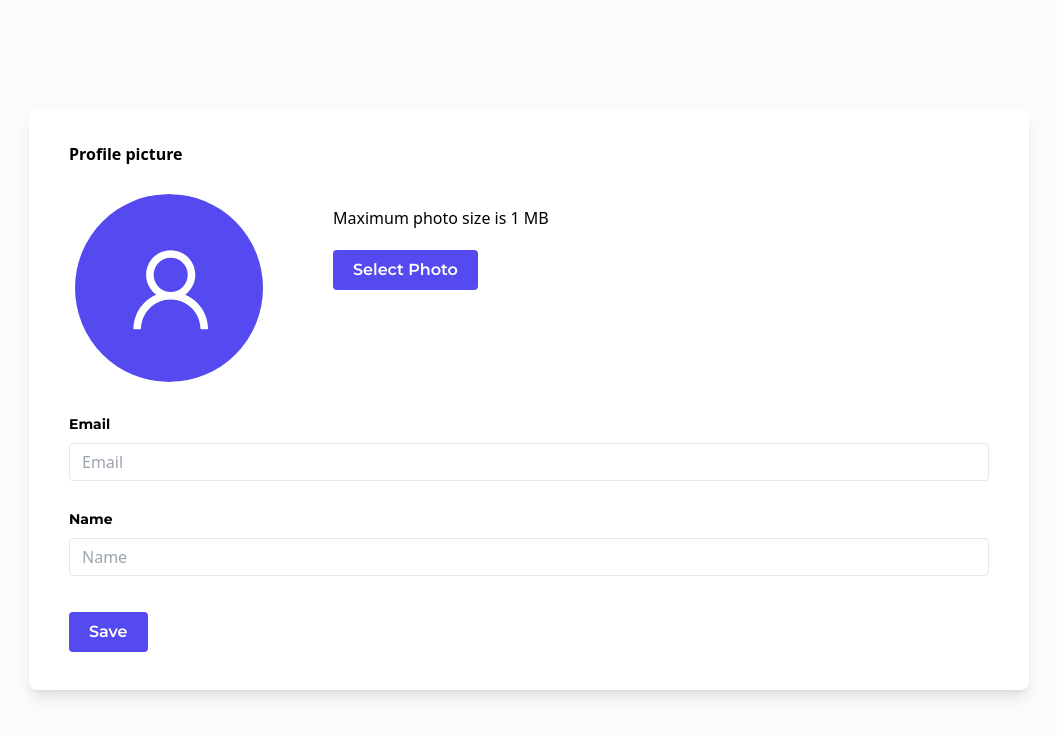
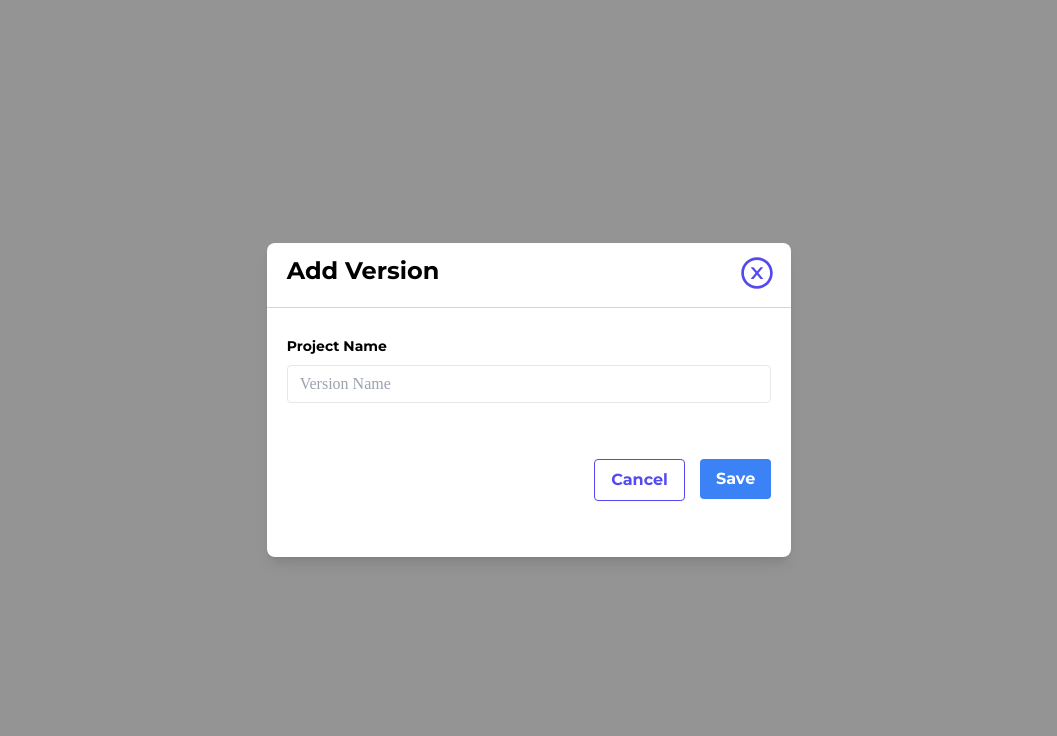
Before and after one commit to Ekasa02/Logibug, a Nuxt app: page /test in a window 1280 px wide. Shown: the top 736 px of the page, without its empty margins (111-1168 px from the left). Built offline with nearby package versions, Linux system fonts and the light colour scheme.

Commit message:
Create component for popup add version

```diff
--- /dev/null
+++ b/components/version/ButtonSave.vue
@@ -0,0 +1,7 @@
+<template>
+    <div>
+        <button class="font-['Montserrat'] bg-blue-500 hover:bg-blue-600 text-white font-bold py-2 px-4 rounded ">
+            Save
+        </button>
+    </div>
+</template>
--- /dev/null
+++ b/components/version/HeaderAddv.vue
@@ -0,0 +1,9 @@
+<template>
+    <div class=" pt-3">
+        <div class="flex">
+            <h1 class="font-['Montserrat'] font-bold text-2xl sm:pr-[300px] pl-5">Add Version</h1>
+            <img src="../loginform/popup/svg/CloseCircle.svg" class="pr-4">
+        </div>
+        <hr class=" border-gray-300 my-4 w-full">
+    </div>
+</template>
--- /dev/null
+++ b/components/version/PopupAddversi.vue
@@ -0,0 +1,32 @@
+<template>
+    <div class="bg-[#33333385] fixed top-0 left-0 right-0 bottom-0 flex items-center sm:justify-center font-['monserrat']">
+      <div>
+        <div class="bg-white rounded-lg shadow-lg">
+          <header-addv></header-addv>
+          <div class="pl-5 pr-5">
+            <project-name></project-name>
+          </div>
+          <div class="flex pt-[90px] justify-between sm:pt-14 pr-5 pb-14">
+            <button-cancel class="ml-auto mr-[15px] "></button-cancel>
+            <button-save ></button-save>
+        </div>
+        </div>
+      </div>
+    </div>
+  </template>
+
+<script>
+import ButtonCancel from "../projectedit/createproject/ButtonCancel.vue";
+import ButtonSave from "./ButtonSave.vue";
+import HeaderAddv from "./HeaderAddv.vue";
+import ProjectName from "./ProjectName.vue";
+
+export default {
+    components:{
+        HeaderAddv,
+        ProjectName,
+        ButtonCancel,
+        ButtonSave,
+    }
+}
+</script>
--- /dev/null
+++ b/components/version/ProjectName.vue
@@ -0,0 +1,13 @@
+<template>
+    <div class="pt-3">
+      <label class="block font-['Montserrat'] font-bold text-[14px] mb-2" for="project-name">
+        Project Name
+      </label>
+      <input
+        id="project-name"
+        class="appearance-none border rounded w-full py-2 px-3 text-gray-700 leading-tight focus:outline-none focus:shadow-outline"
+        type="text"
+        placeholder="Version Name"
+      >
+    </div>
+  </template>
--- a/pages/test.vue
+++ b/pages/test.vue
@@ -1,16 +1,16 @@
 <template>
     <div>
-        <detail-profile></detail-profile>
+        <popup-addversi></popup-addversi>
     </div>
 </template>
 
 <script>
-import DetailProfile from "../components/profil/DetailProfile.vue";
+import PopupAddversi from "../components/version/PopupAddversi.vue";
 
 
 export default{
     components:{
-        DetailProfile,
+        PopupAddversi,
     }
 }
 </script>
```
